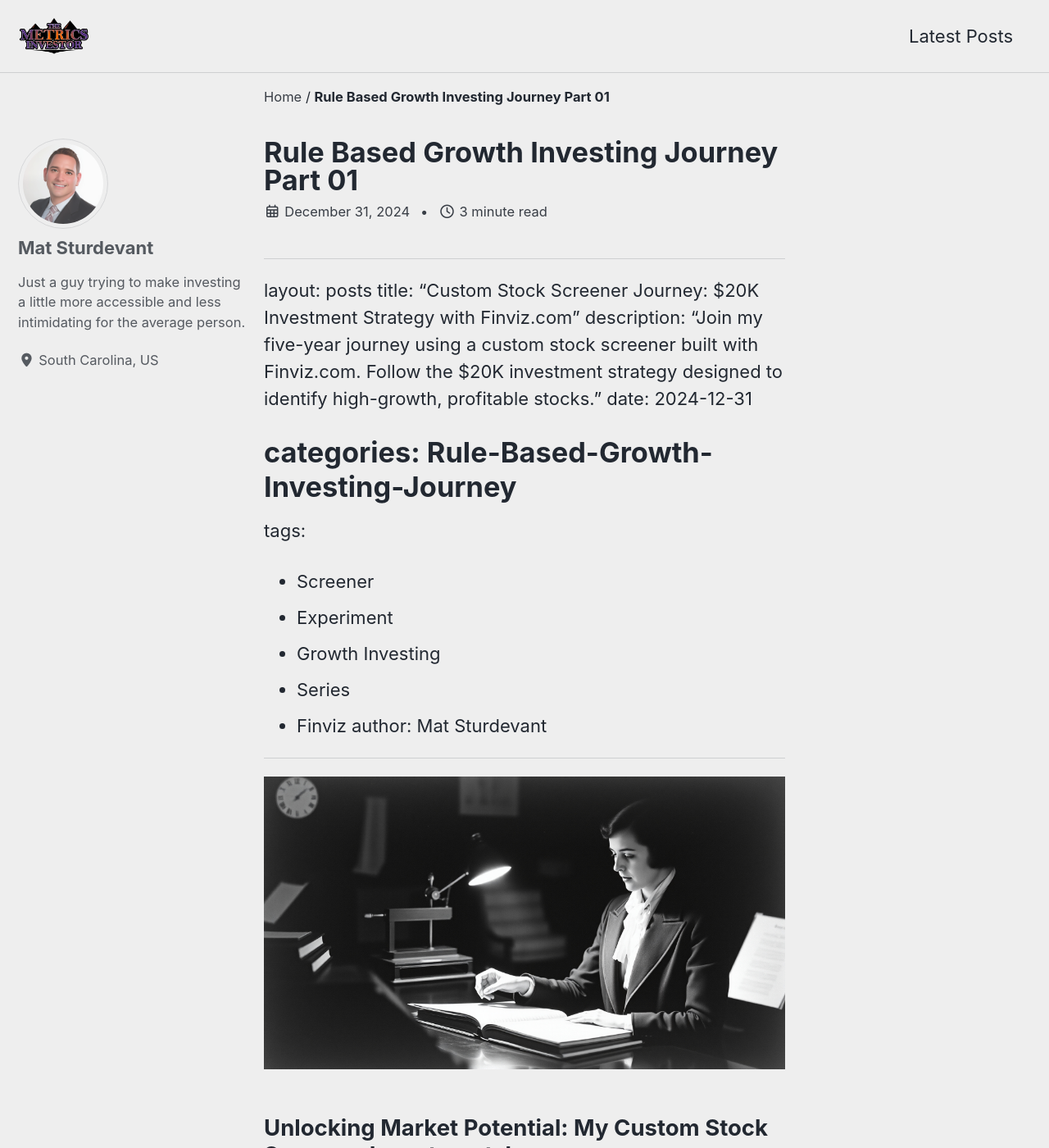
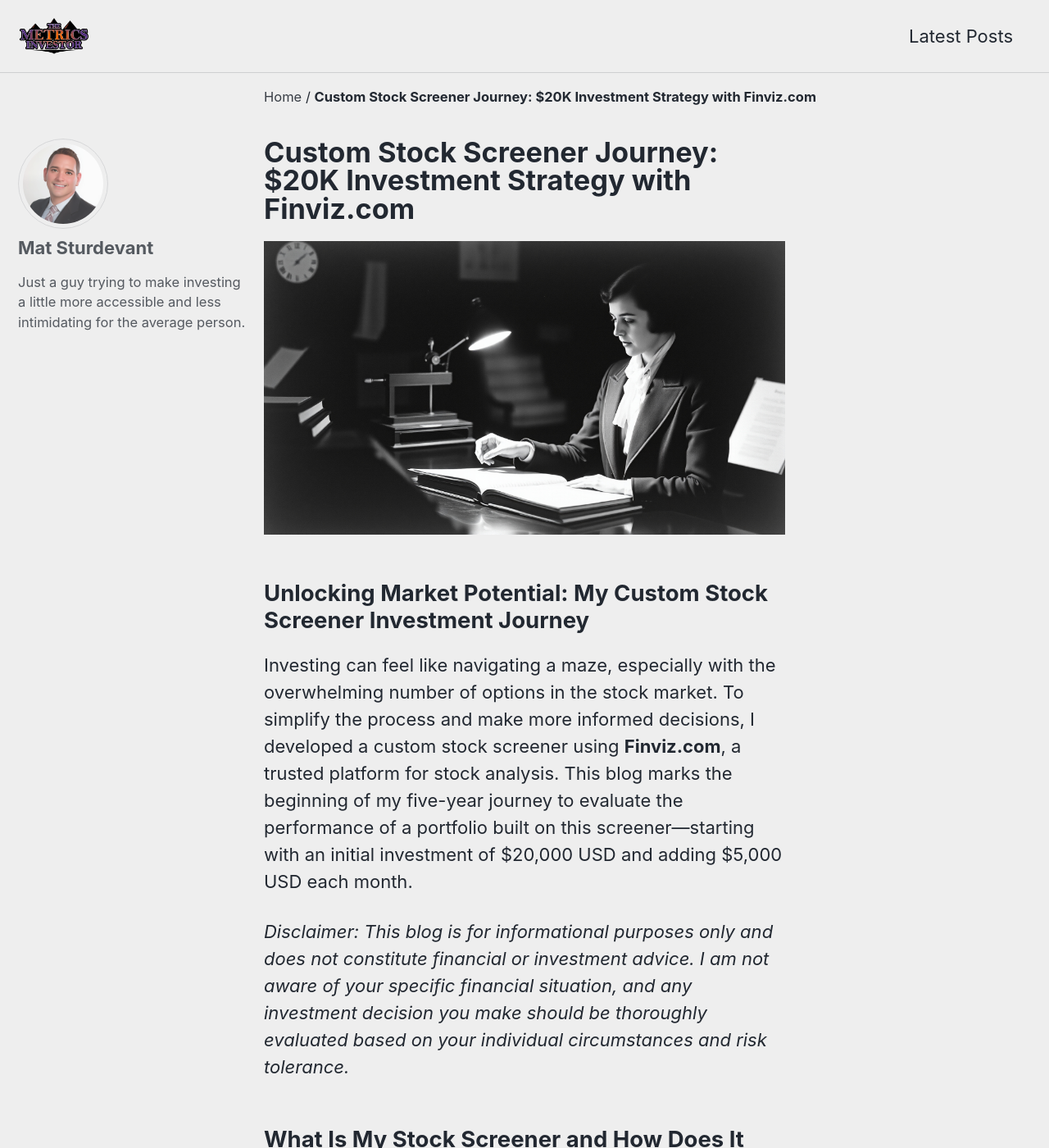
Before and after one commit to BreathHolder/TheMetricsInvestor, a Jekyll site: the page built from _posts/2024-12-31-rule-based-growth-investing-journey-part-01.md, in a window 1280 px wide and 1400 px high. Shown: the whole window at 82% size. Built offline with Jekyll 4.4.1, drawn with Linux system fonts in a browser that asks for light colours; cached includes are drawn as plain includes; some of the changed text lies outside the part shown.

Commit message:
publish fix

```diff
--- a/_posts/2024-12-31-rule-based-growth-investing-journey-part-01.md
+++ b/_posts/2024-12-31-rule-based-growth-investing-journey-part-01.md
@@ -1,22 +1,16 @@
-- - -
-
+---
 layout: posts
 title: "Custom Stock Screener Journey: $20K Investment Strategy with Finviz.com"
 description: "Join my five-year journey using a custom stock screener built with Finviz.com. Follow the $20K investment strategy designed to identify high-growth, profitable stocks."
 date: 2024-12-31
-
-# categories: Rule-Based-Growth-Investing-Journey
-
 tags:
-
-* Screener
-* Experiment
-* Growth Investing
-* Series
-* Finviz
+  - Screener
+  - Experiment
+  - Growth Investing
+  - Series
+  - Finviz
 author: Mat Sturdevant
-
-- - -
+---
 
 ![image](../assets/images/post_header_themed_1920s_woman_reding_studying_learning.jpg)
 
```
